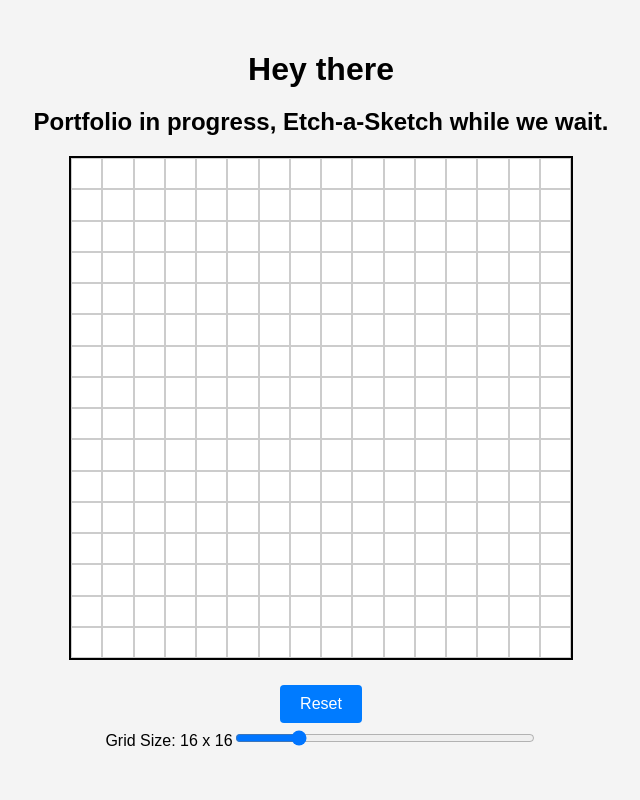
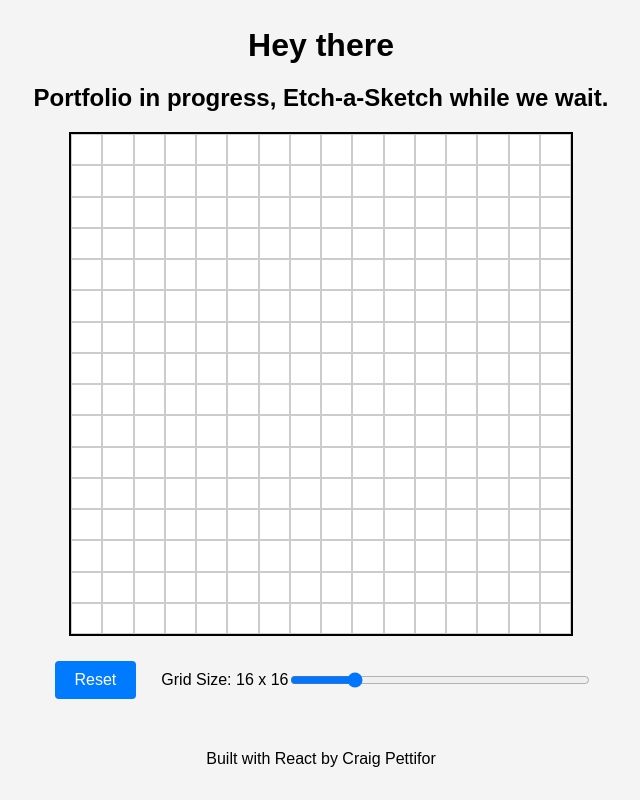
Before and after one commit to CPettifo/cpettifo.github.io, a React (Create React App) app: page / in a window 1280 px wide. Shown: the whole page, without its empty margins (319-959 px from the left). Built offline with nearby package versions, Linux system fonts and the light colour scheme.

Commit message:
add signature and modify css

```diff
--- a/src/App.css
+++ b/src/App.css
@@ -18,7 +18,8 @@ h1 {
 }
 
 .slider-container {
-  margin-bottom: 20px;
+  display: flex;
+  align-items: center;
 }
 
 #grid-size-slider {
@@ -47,9 +48,21 @@ h1 {
 
 #settings {
   margin-top: 20px;
-  flex:1;
-  flex-direction:column;
+  display: flex;
+  align-items: center;
+  justify-content: center;
+  flex-direction: row;
+  gap: 20px;
 }
+
+.footer {
+  margin-top: 20px;
+  text-align: center;
+  padding: 10px 0;
+  width: 100%;
+  bottom: 0;
+}
+
 
 button {
   margin: 5px;
--- a/src/App.js
+++ b/src/App.js
@@ -55,7 +55,6 @@ function App() {
     <div className="etch-a-sketch">
       <h1>Hey there</h1>
       <h2>Portfolio in progress, Etch-a-Sketch while we wait.</h2>
-
       <div ref={boardRef} id="board"></div>
       <div id="settings">
         <button id="reset" onClick={resetBoard}>
@@ -72,8 +71,10 @@ function App() {
           onChange={handleSliderChange}
         />
         </div>
-
       </div>
+      <footer className="footer">
+        <p>Built with React by Craig Pettifor</p>
+      </footer>
     </div>
   );
 }
```
